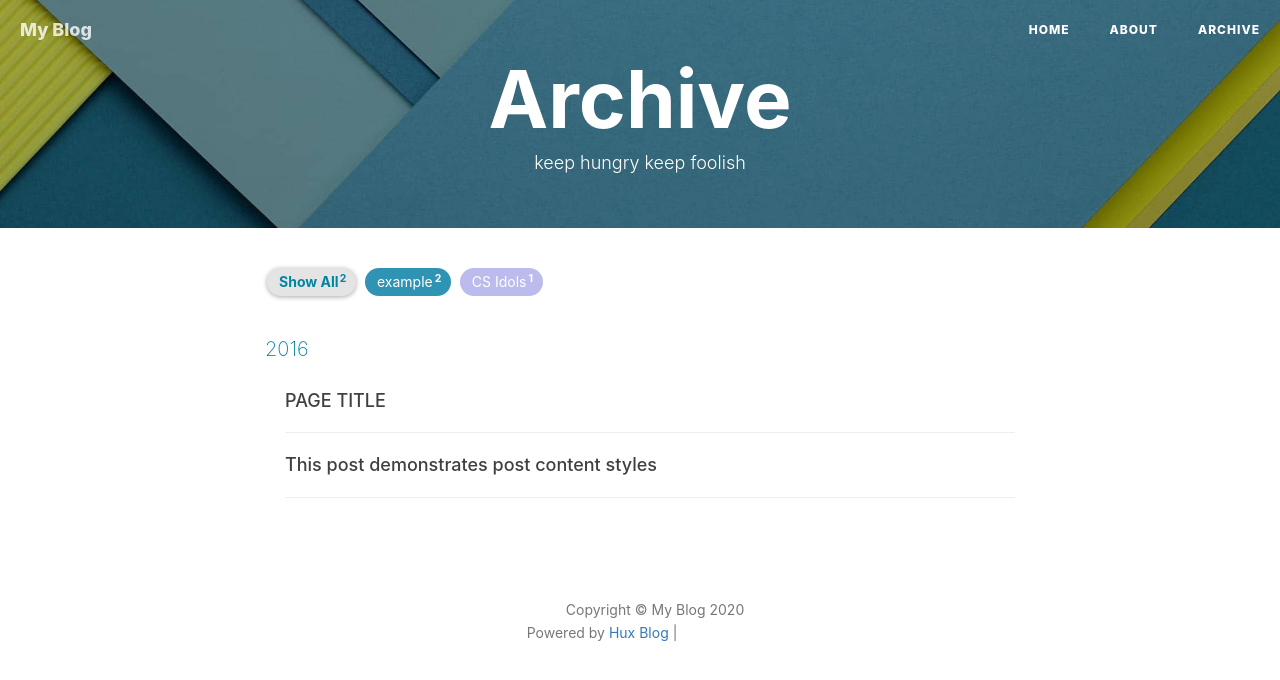
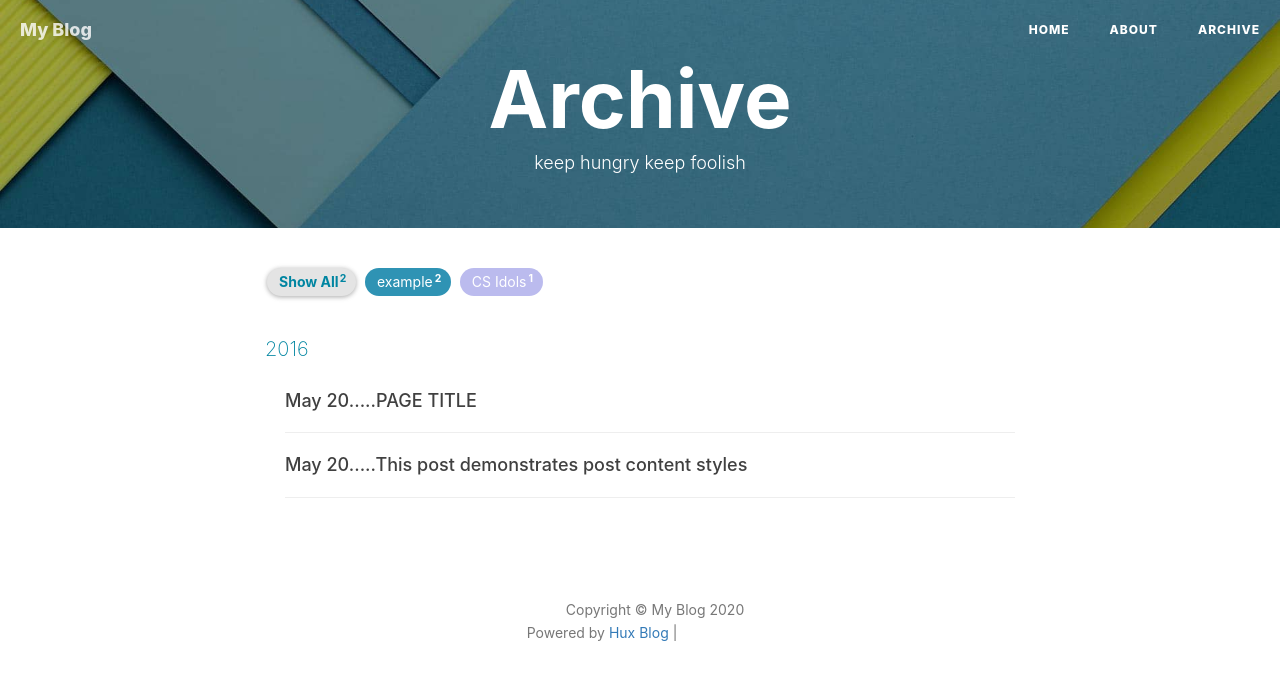
Before and after one commit to f23505106/f23505106.github.io, a Jekyll site: the page built from archive.html, in a window 1280 px wide. Shown: the top 680 px of the page. Built offline with Jekyll 4.4.1, drawn with Linux system fonts in a browser that asks for light colours; nearby versions of some CDN libraries; comment, search, counter and statistics services are not loaded.

```diff
--- a/archive.html
+++ b/archive.html
@@ -69,7 +69,7 @@
 				<div class="post-preview item" data-tags="{{ _tags }}">
 				    <a href="{{ _article.url | prepend: site.baseurl }}">
 				        <h2 class="post-title">
-                            {{ _article.title }}
+                            {{ _article.date | date: "%B %-d" }}.....{{ _article.title }}
 				        </h2>
 				        {% if _article.subtitle %}
 				        <h3 class="post-subtitle">
```
